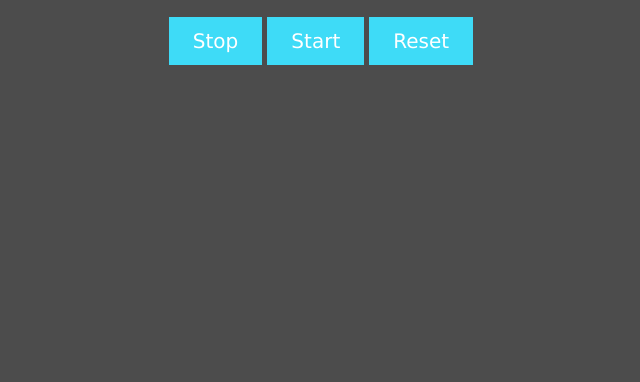
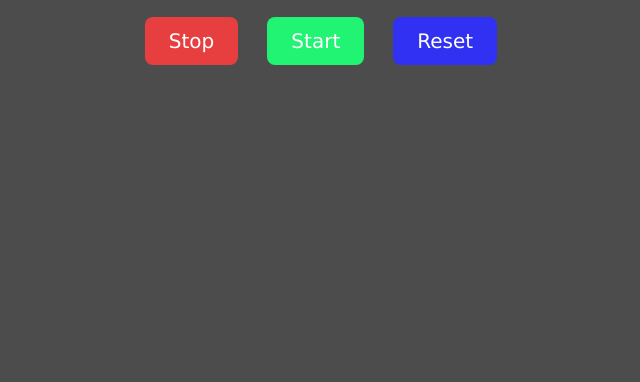
Before and after one commit to MenukaSankalpa/Project-04, a plain HTML site: page index.html in a window 1280 px wide. Shown: the part 418-800 px from the top of the page, without its empty margins (319-959 px from the left). Drawn offline with Linux system fonts and the light colour scheme.

Commit message:
button decarate finished html and css

```diff
--- a/index.html
+++ b/index.html
@@ -12,9 +12,9 @@
     </div>
 
     <div class="buttons">
-        <button class="btn">Stop</button>
-        <button class="btn">Start</button>
-        <button class="btn">Reset</button>
+        <button class="btn" style="--clr:rgb(231, 63, 63); ">Stop</button>
+        <button class="btn" style="--clr:rgb(33, 243, 114); ">Start</button>
+        <button class="btn" style="--clr: rgb(49, 49, 243); ">Reset</button>
     </div>
 </body>
 </html>
--- a/style.css
+++ b/style.css
@@ -30,6 +30,9 @@ body{
     background: none;
     border: none;
     color: #fff;
-    background-color: rgb(62, 219, 247);
+    background-color: var(--clr);
     padding: 12px 24px;
+    margin-inline: 12px;
+    border-radius: 8px;
+    cursor: pointer;
 }
```
